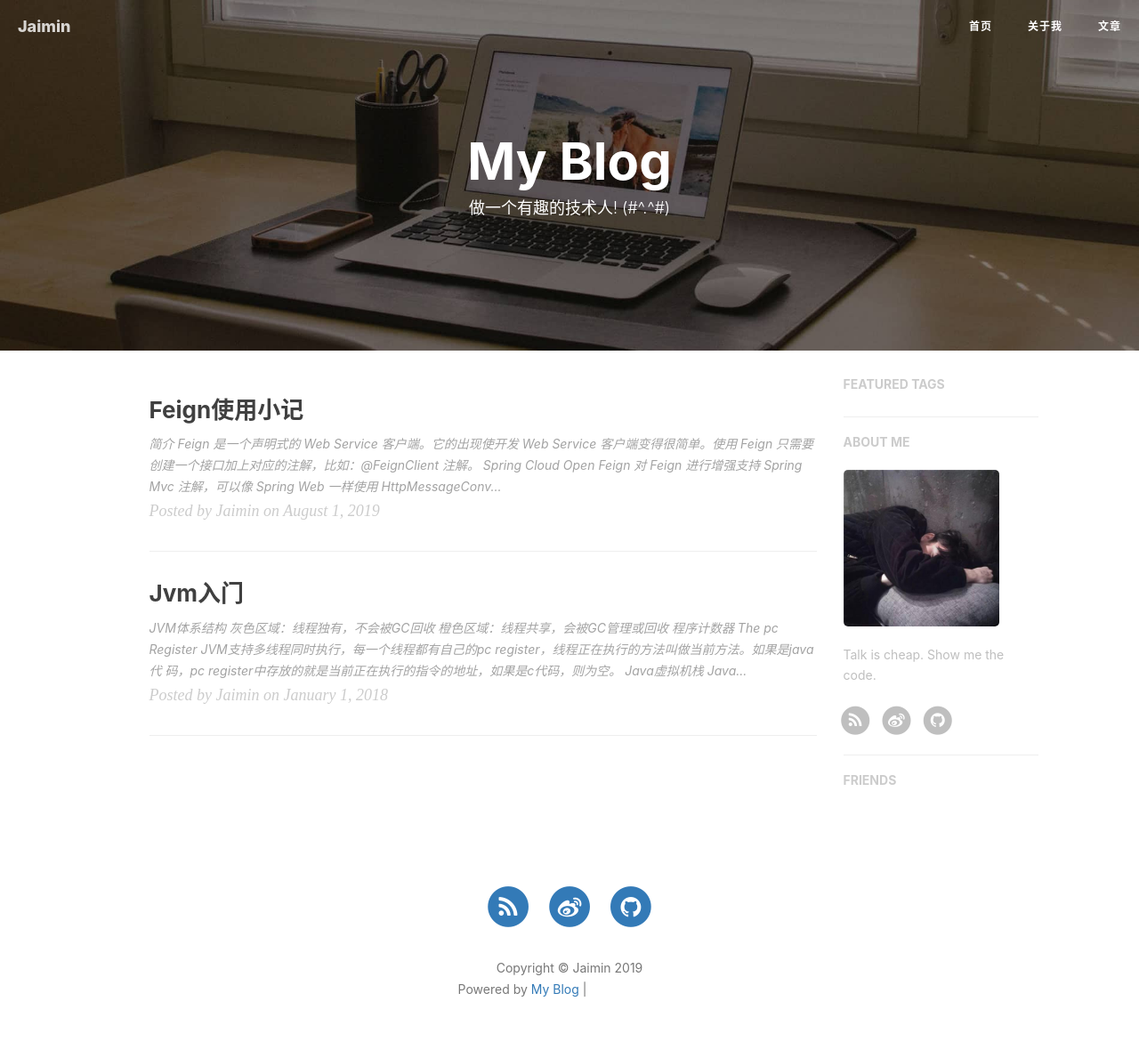
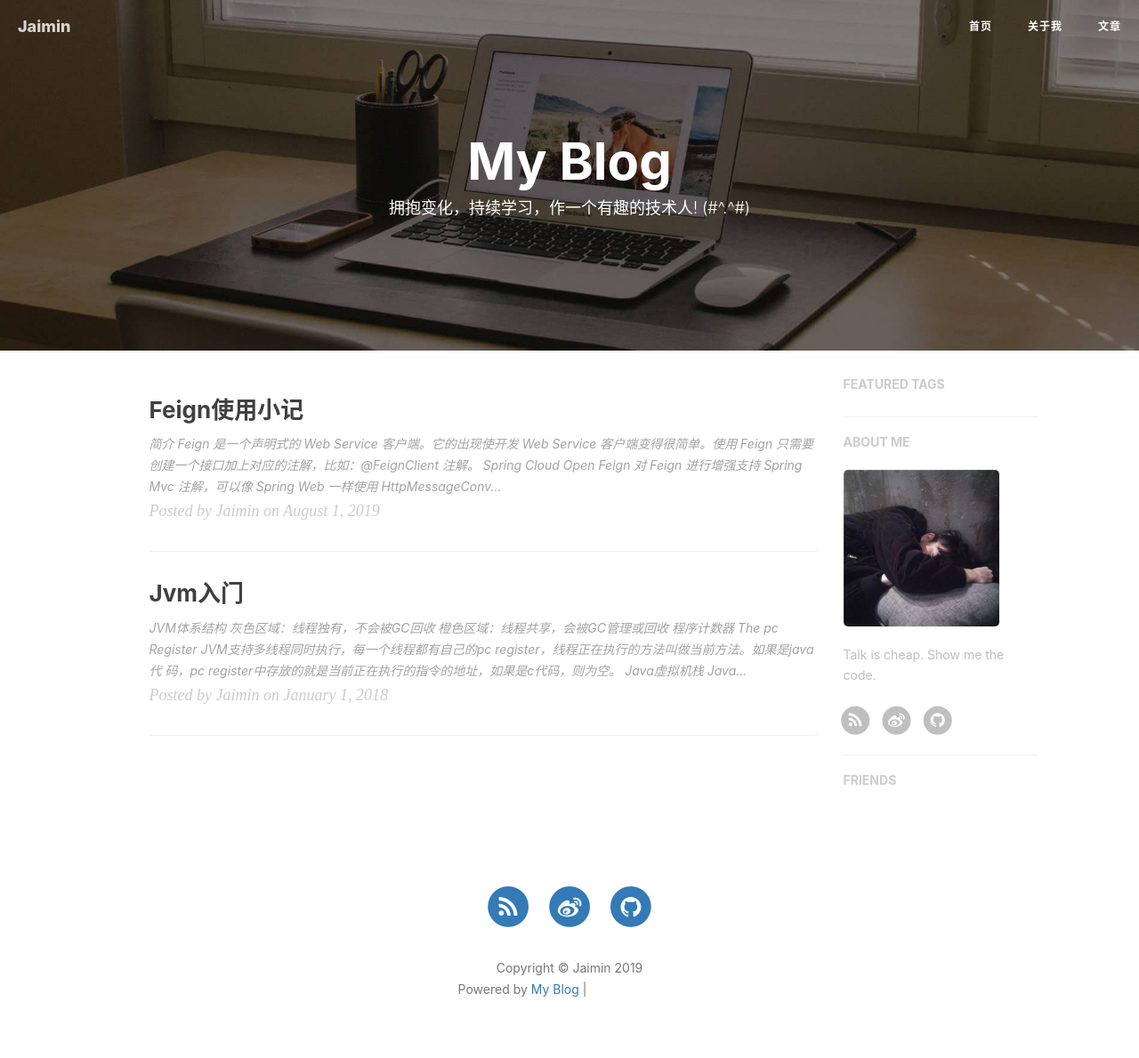
Before and after one commit to yijimin/yijimin.github.io, a Jekyll site: the page built from index.html, in a window 1280 px wide. Shown: the whole page at 89% size. Built offline with Jekyll 4.4.1, drawn with Linux system fonts in a browser that asks for light colours; nearby versions of some CDN libraries; the list of posts is cut into pages by our own code; comment, search, counter and statistics services are not loaded; grey boxes are pictures that could not be loaded.

Commit message:
更新信息

```diff
--- a/index.html
+++ b/index.html
@@ -2,7 +2,7 @@
 layout: page
 title: My Blog
 author: yijimin
-description: "做一个有趣的技术人! (#^.^#)"
+description: "拥抱变化，持续学习，作一个有趣的技术人! (#^.^#)"
 ---
 
 {% for post in paginator.posts %}
```
